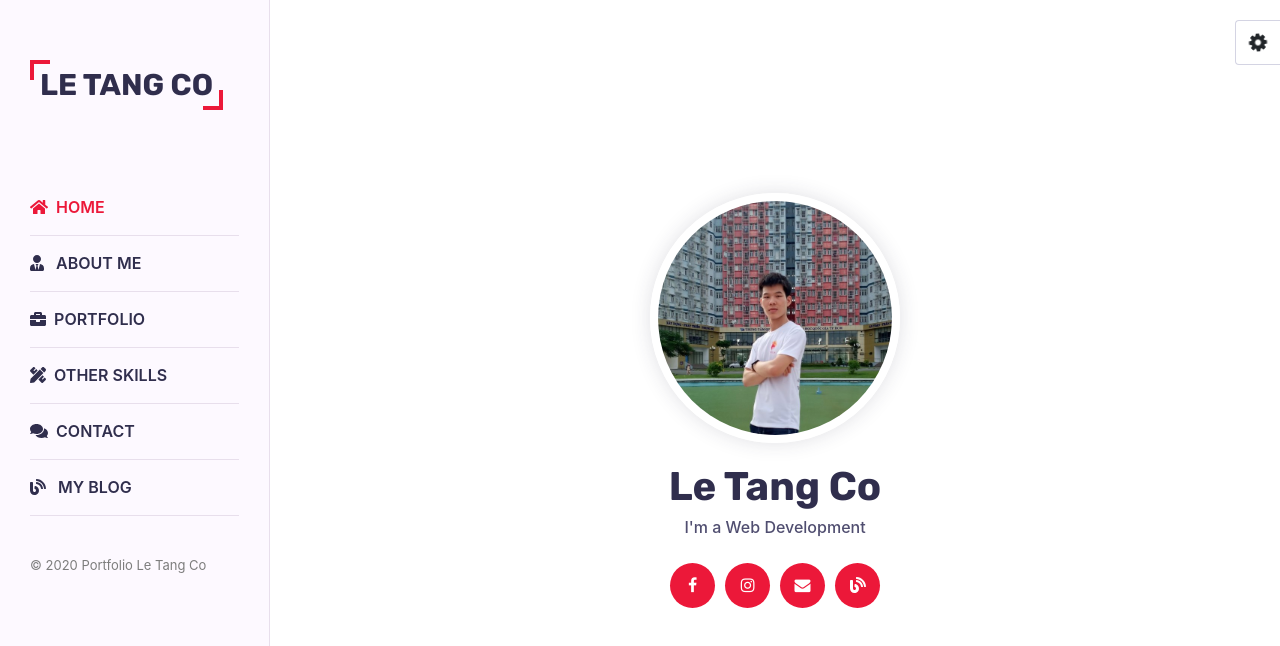
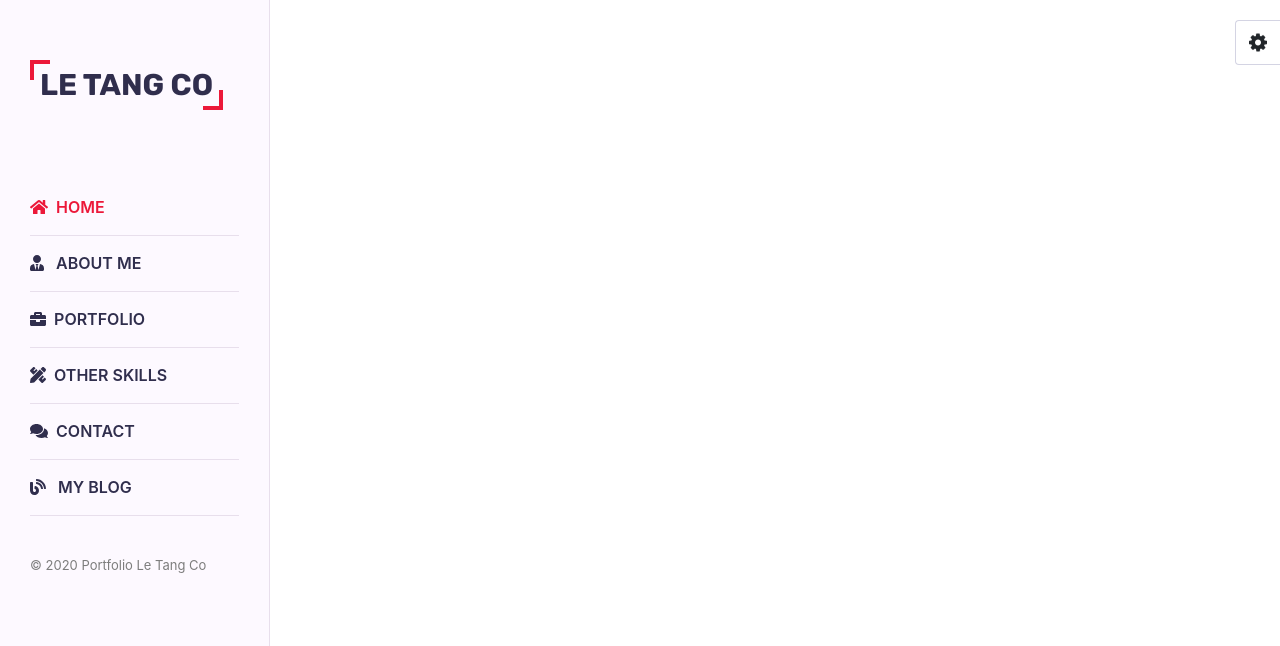
Before and after one commit to letangco/Portfolio, a React (Create React App) app in the folder client/: page / in a window 1280 px wide. Shown: the top 646 px of the page. Built offline with nearby package versions, Linux system fonts and the light colour scheme.

Commit message:
Change link to fix error 500 on Heroku server

```diff
--- a/client/src/components/Menu/Menu.js
+++ b/client/src/components/Menu/Menu.js
@@ -143,7 +143,7 @@ function Menu() {
           <div className={transportAside(onToggle)} style={theme==="dark"?{backgroundColor:asideTheme,borderRight:"1px solid #393939"}:{backgroundColor:asideTheme,borderRight:"1px solid #e8dfec"}}>
             {/* Logo */}
             <div className={colorLogo(btnColor)}>
-              <NavLink exact to="/" style={theme==="dark"?{color:Heading.dark}:{color:Heading.light}}>
+              <NavLink exact to="/home" style={theme==="dark"?{color:Heading.dark}:{color:Heading.light}}>
                 LE TANG CO
               </NavLink>
             </div>
@@ -157,7 +157,7 @@ function Menu() {
             {/* Nav */}
             <ul className="nav-menu-div">
               <li onClick={() => { setIsActive("home") ;setStateToggle(!onToggle)}} className={HoverBtnColor(btnColor)}>
-                <NavLink to="/" style={isActive === "home" ? theme==="dark"?{color: btnColor,borderBottom:"1px solid #393939"}:{color: btnColor,borderBottom:"1px solid #e8dfec"} :
+                <NavLink to="/home" style={isActive === "home" ? theme==="dark"?{color: btnColor,borderBottom:"1px solid #393939"}:{color: btnColor,borderBottom:"1px solid #e8dfec"} :
                 (theme==="dark"?borderBottom.dark:borderBottom.light)}>
                   <FontAwesomeIcon icon={faHome} /> &nbsp;{t("menu.home")}
                 </NavLink>
@@ -207,7 +207,7 @@ function Menu() {
           <div className="main-content">
             <section className={transportSection(onToggle)} style={theme==="dark"?{backgroundColor:"#151515"}:{}}>
               <Switch>
-                <Route path="/" exact component={() => <Home btnColor={btnColor} theme={theme}/>} />
+                <Route path="/home" exact component={() => <Home btnColor={btnColor} theme={theme}/>} />
                 <Route path="/about" exact component={() => <About btnColorAbout={btnColor} theme={theme}/>} />
                 <Route path="/portfolio" exact component={() => <Portfolio btnColor={btnColor} theme={theme}/>} />
                 <Route path="/different" exact component={() => <Differents btnColor={btnColor} theme={theme}/>} />
```
